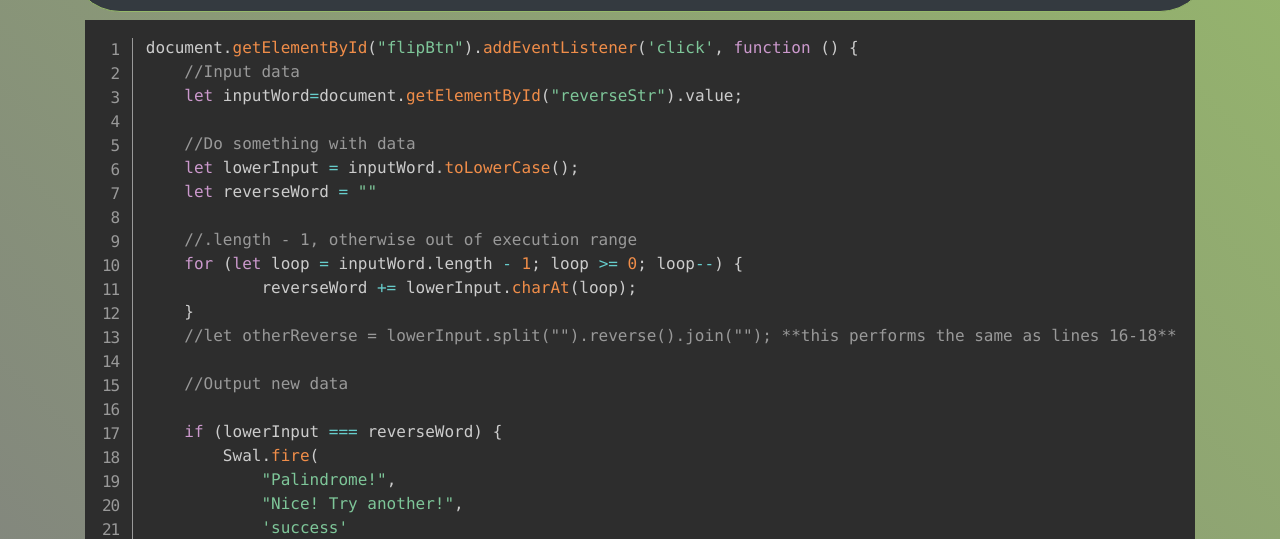
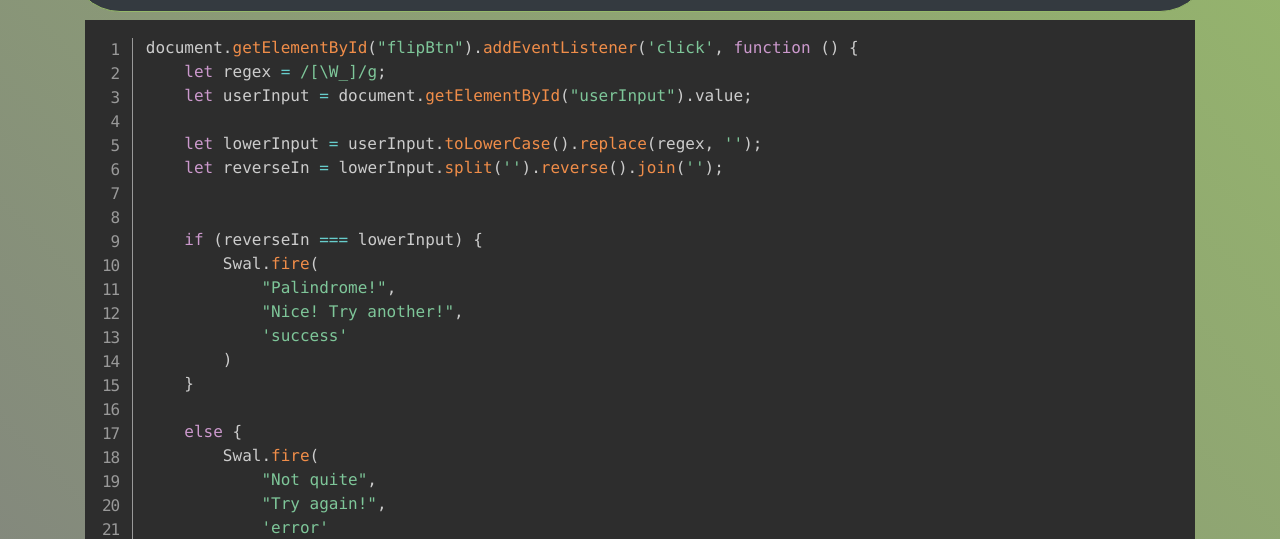
Before and after one commit to joneseli7395/TacocaT, a plain HTML site: page code.html in a window 1280 px wide. Shown: the part 260-799 px from the top of the page. Drawn offline with nearby package versions, Linux system fonts and the light colour scheme.

Commit message:
Update code.html

```diff
--- a/code.html
+++ b/code.html
@@ -78,36 +78,39 @@
             <div class="col-lg-12 text-center">
                 <pre>
 <code class="language-js line-numbers">document.getElementById("flipBtn").addEventListener('click', function () {
-    //Input data
-    let inputWord=document.getElementById("reverseStr").value;
+    let regex = /[\W_]/g;
+    let userInput = document.getElementById("userInput").value;
 
-    //Do something with data
-    let lowerInput = inputWord.toLowerCase();
-    let reverseWord = ""
+    let lowerInput = userInput.toLowerCase().replace(regex, '');
+    let reverseIn = lowerInput.split('').reverse().join('');
 
-    //.length - 1, otherwise out of execution range
-    for (let loop = inputWord.length - 1; loop >= 0; loop--) {
-            reverseWord += lowerInput.charAt(loop);
-    }
-    //let otherReverse = lowerInput.split("").reverse().join(""); **this performs the same as lines 16-18**
 
-    //Output new data
-
-    if (lowerInput === reverseWord) {
+    if (reverseIn === lowerInput) {
         Swal.fire(
             "Palindrome!",
             "Nice! Try another!",
             'success'
         )
     }
+
     else {
         Swal.fire(
             "Not quite",
             "Try again!",
             'error'
         )
-     }
-document.getElementById("reverseOutput").innerHTML = reverseWord;
+    }
+
+    if (reverseIn == "") {
+        Swal.fire(
+            "Error",
+            "Please enter a word or phrase"
+        )
+    }
+
+    //Output new data
+
+    document.getElementById("output").innerHTML = reverseIn;
 })
 </code>
 </pre>
```
